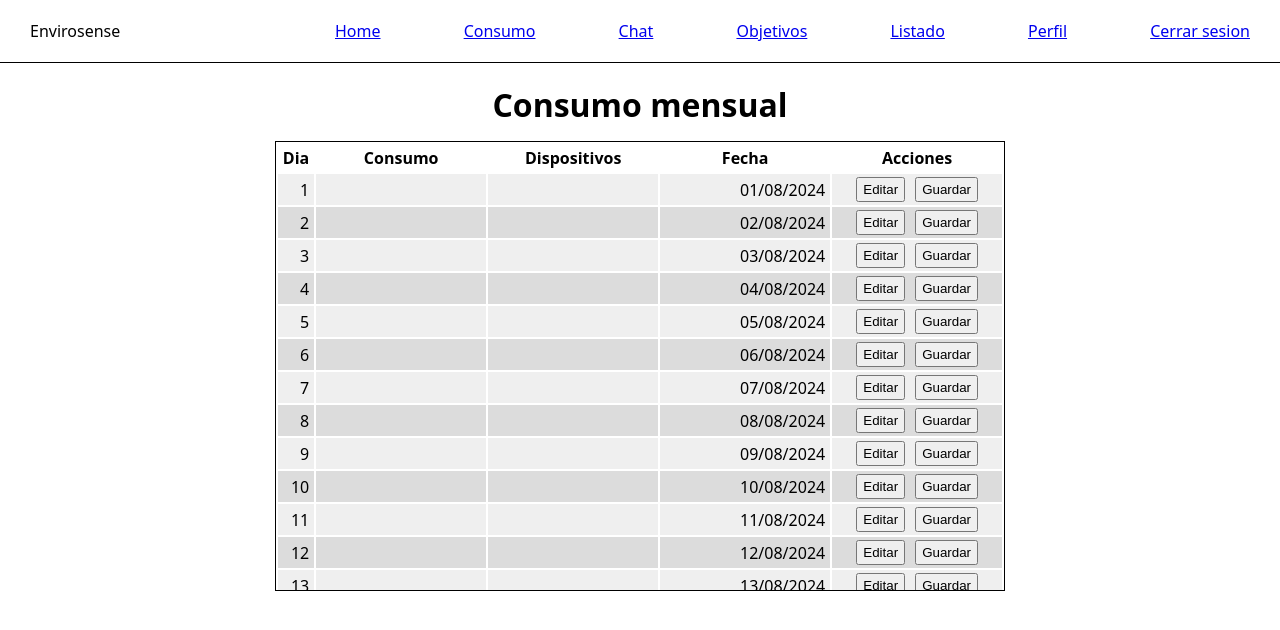
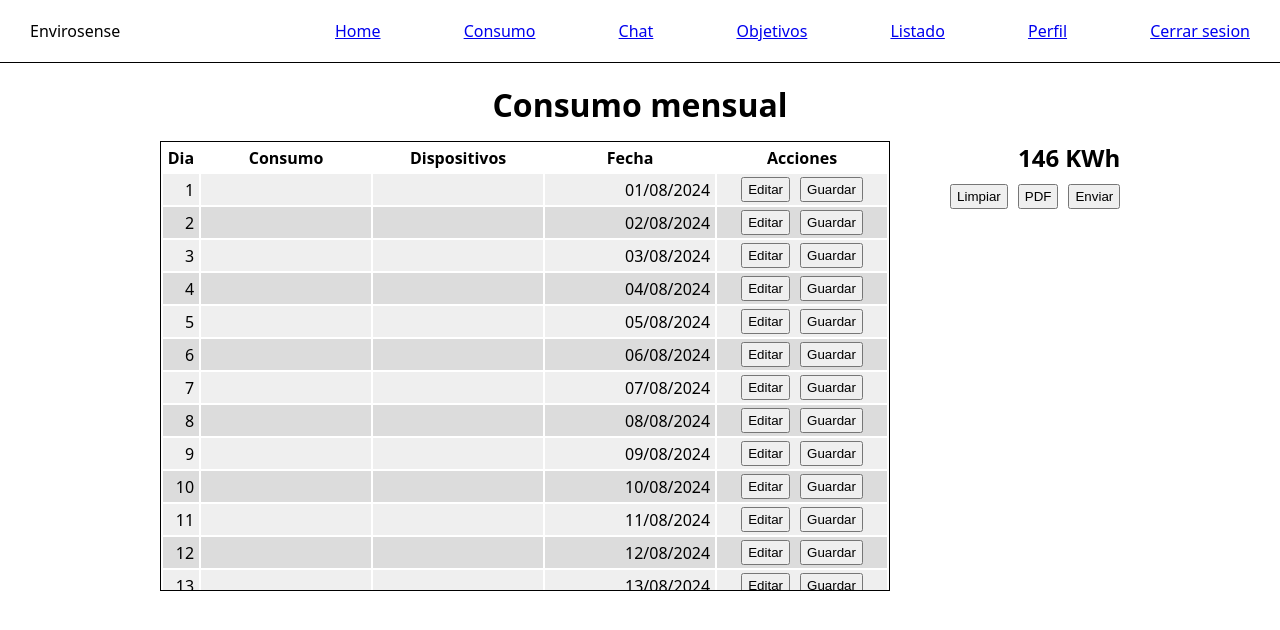
Before and after one commit to garaven/env-react, a React (Vite) app: page / in a window 1280 px wide. Shown: the top 630 px of the page. Built offline with nearby package versions, Linux system fonts and the light colour scheme; a web font is replaced by a local one.

Commit message:
Buttons added

```diff
--- a/src/components/Table.jsx
+++ b/src/components/Table.jsx
@@ -136,47 +136,50 @@
 //   useEffect(() => {
 //     setTimeout(actualizarTotalConsumo, 500);
 //   }, []);
-import './../css/global.css'
-import './../css/Table.css'
+import "./../css/global.css";
+import "./../css/Table.css";
 
 const list = ["Dia", "Consumo", "Dispositivos", "Fecha", "Acciones"];
-const fila = []
+const botones = ["Limpiar", "PDF", "Enviar"];
+const fila = [];
 
 for (let index = 1; index < 31; index++) {
-  fila.push(index)
+  fila.push(index);
 }
 
 let date = new Date();
-let month = (date.getMonth().toString().length < 2) ? `0${date.getMonth()+1}` : date.getMonth()+1;
-
+let month =
+  date.getMonth().toString().length < 2
+    ? `0${date.getMonth() + 1}`
+    : date.getMonth() + 1;
 
 export function Table() {
   return (
-    <div id='container'>
+    <div id="container">
+      <h1>Consumo mensual</h1>
       {/* <div data-hx-get="/nav" data-hx-trigger="load" data-hx-swap="outerHTML" data-hx-target="this"></div> */}
       <main>
-        <header>
-          <h1>Consumo mensual</h1>
-        </header>
         <section>
           <table id="table">
             <thead>
               <tr>
-                {list.map(item => (
+                {list.map((item) => (
                   <th> {item} </th>
                 ))}
               </tr>
             </thead>
             <tbody>
-              {fila.map(dia => (
+              {fila.map((dia) => (
                 <tr>
                   <td>{dia}</td>
-                  <td></td>
+                  <td className="consumo"></td>
                   <td></td>
                   <td>
-                    {
-                    ((dia.toString().length < 2) ? `0${dia}` : dia) + '/' + month + '/' + date.getFullYear()
-                    }
+                    {(dia.toString().length < 2 ? `0${dia}` : dia) +
+                      "/" +
+                      month +
+                      "/" +
+                      date.getFullYear()}
                   </td>
                   <td>
                     <button>Editar</button>
@@ -189,6 +192,14 @@ export function Table() {
 
             </tbody> */}
           </table>
+        </section>
+        <section>
+          <span id="consumoTotal">146 KWh</span>
+          <div>
+            {botones.map((btn) => (
+              <button>{btn}</button>
+            ))}
+          </div>
         </section>
         {/* <section>
           <h2 id="totalConsumo">Total: {totalConsumo.toFixed(2)} kWh</h2>
--- a/src/css/Table.css
+++ b/src/css/Table.css
@@ -1,22 +1,45 @@
 #container {
   width: 100%;
+  /* margin: 0 auto; */
+}
+
+main {
   display: flex;
   justify-content: center;
+  gap: 60px;
 }
 
-main h1 {
+h1 {
   text-align: center;
   margin-bottom: 15px;
 }
 
-main section {
+main section:first-child {
   height: 450px;
   border: 1px solid #000;
   overflow-y: scroll;
   position: relative;
 }
 
-th, td {
+main section:nth-child(2) {
+  display: flex;
+  flex-direction: column;
+}
+
+main section:nth-child(2) div {
+  display: flex;
+  gap: 10px;
+}
+
+#consumoTotal {
+  text-align: end;
+  font-weight: bold;
+  margin-bottom: 10px;
+  font-size: 1.5rem;
+}
+
+th,
+td {
   width: 170px;
   /* border: 1px solid #000; */
   padding: 3px 5px;
@@ -37,11 +60,13 @@ thead tr:first-child {
   left: 0;
 }
 
-tr td:first-child, tr td:nth-child(4) {
+tr td:first-child,
+tr td:nth-child(4) {
   text-align: end;
 }
 
-thead th:first-child, tr td {
+thead th:first-child,
+tr td {
   width: auto;
 }
 
```
